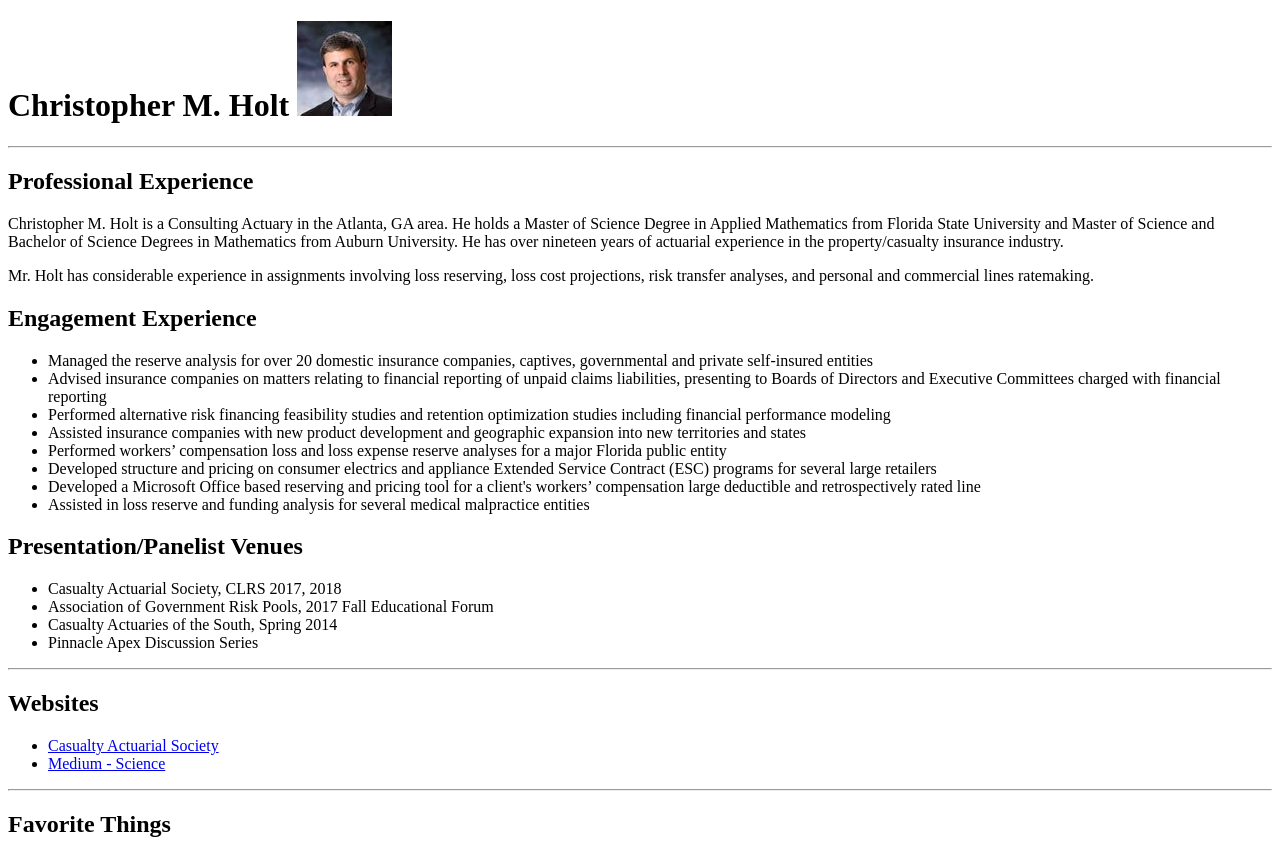
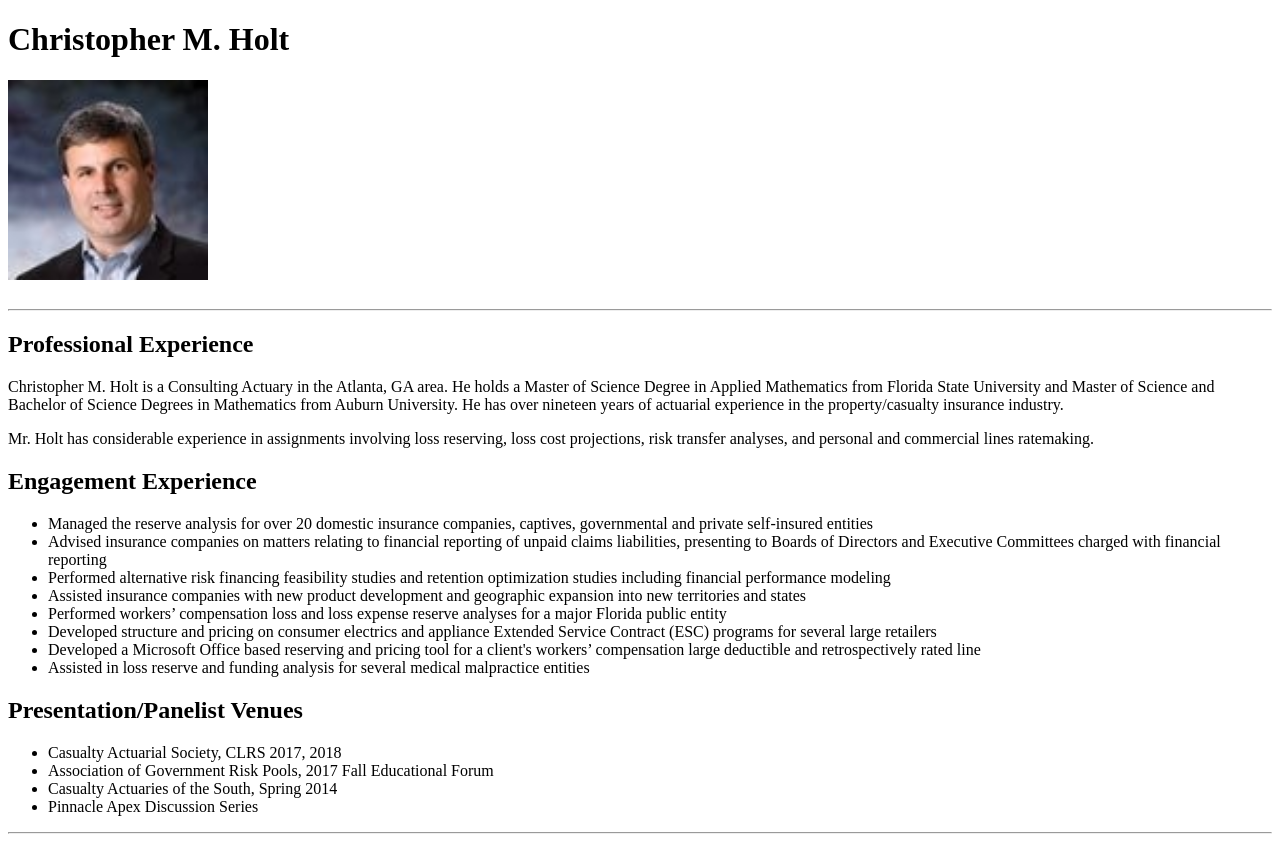
Before and after one commit to chrisholt0222/chrisholt0222.github.io, a plain HTML site: page index.html in a window 1280 px wide. Shown: the top 841 px of the page. Drawn offline with Linux system fonts and the light colour scheme.

Commit message:
Update index.html

```diff
--- a/index.html
+++ b/index.html
@@ -7,12 +7,11 @@
 
 <body>
   <h1>Christopher M. Holt
-      <img src="cmh_pic.jpg">
-
   </h1>
 
-  <!-- <p>
-  </p> -->
+  <h1>
+      <img src="\images\cmh_pic.JPG" alt="My Picture" width="200" height="200">
+  </h1>
 
   <!-- Two paragraphs that will have text describing who you are -->
   <section>
```
